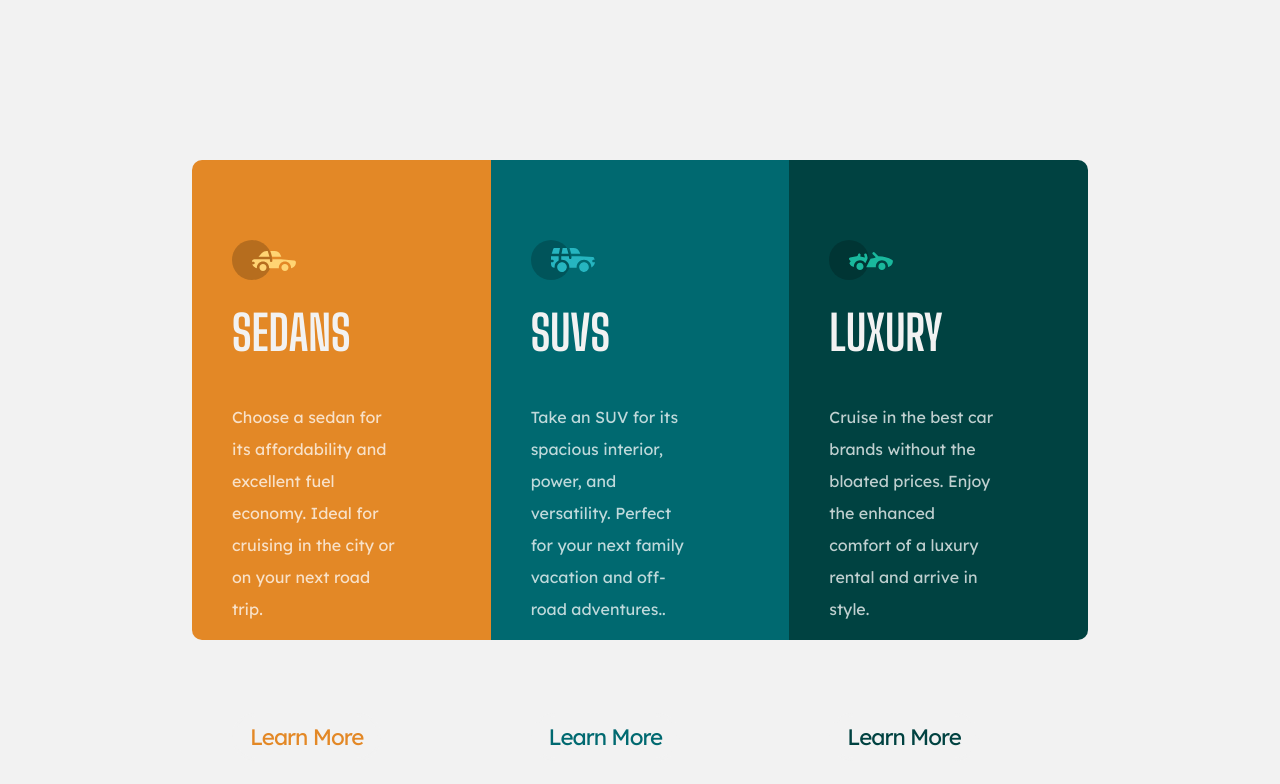
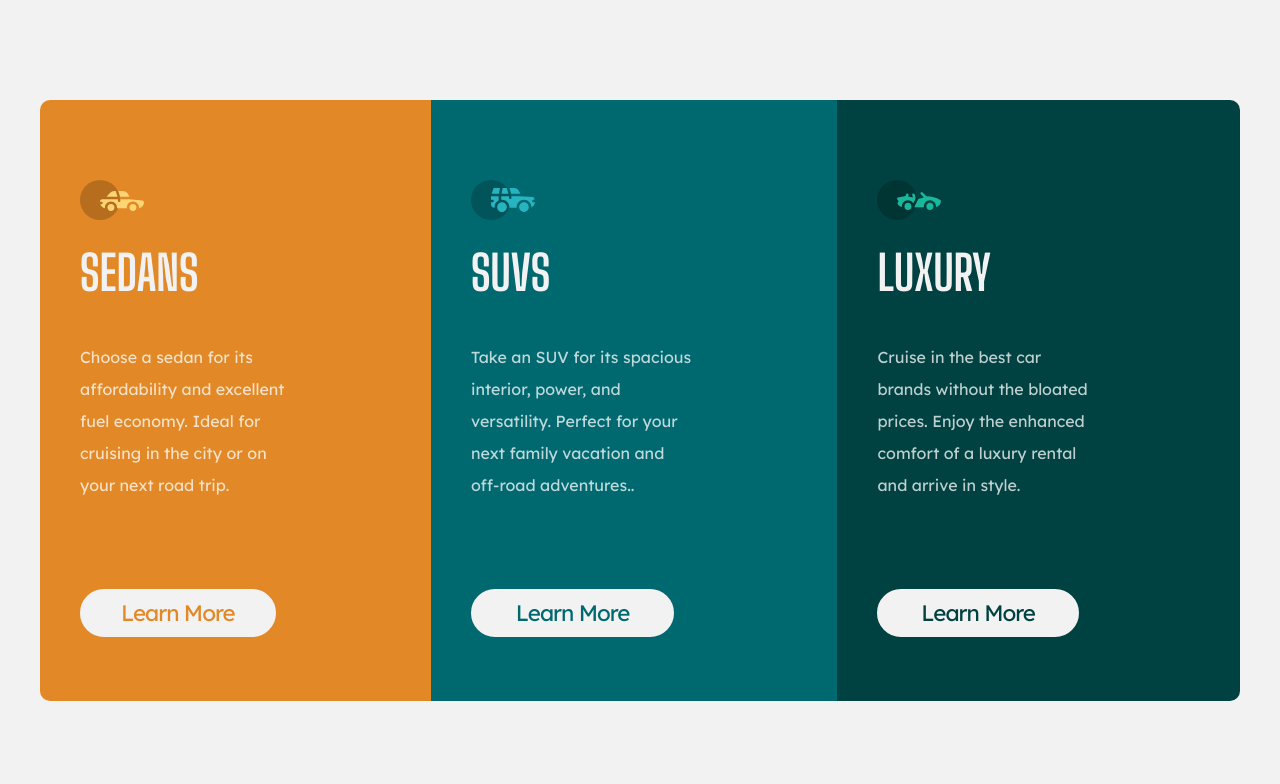
Before and after one commit to matthew-marco/3-column-preview-card-component-main, a plain HTML site: page index.html in a window 1280 px wide. Drawn offline with Linux system fonts and the light colour scheme.

Commit message:
Add files via upload

```diff
--- a/index.html
+++ b/index.html
@@ -20,24 +20,24 @@
 
   <main class="container">
     <div class="card-one">
-      <img src="icon-sedans.svg" alt="">
-      <h1>Sedans</h1>
+      <img src="icon-sedans.svg" alt aria-hidden="true">
+      <h2>Sedans</h2>
       <p>Choose a sedan for its affordability and excellent fuel economy. Ideal for cruising in the city
         or on your next road trip.</p>
-        <button>Learn More</button>
+        <a href="#">Learn More</a>
 
     </div>
-    <div class="card-two"><img src="icon-suvs.svg" alt="">
-      <h1>SUVs</h1>
+    <div class="card-two"><img src="icon-suvs.svg" alt aria-hidden="true">
+      <h2>SUVs</h2>
       <p> Take an SUV for its spacious interior, power, and versatility. Perfect for your next family vacation
         and off-road adventures..</p>
-        <button>Learn More</button>
+        <a href="#">Learn More</a>
     </div>
-    <div class="card-three"> <img src="icon-luxury.svg" alt="">
-      <h1>Luxury</h1>
+    <div class="card-three"> <img src="icon-luxury.svg" alt aria-hidden="true">
+      <h2>Luxury</h2>
       <p> Cruise in the best car brands without the bloated prices. Enjoy the enhanced comfort of a luxury
         rental and arrive in style.</p>
-        <button>Learn More</button>
+        <a href="#">Learn More</a>
     </div>
 
   </main>
--- a/style.css
+++ b/style.css
@@ -23,13 +23,13 @@ body{
 .container{
     display: flex;
 
-    width: 70%;
-    height: 60vh;
+    width: 75rem;
+
 
 }
 
 .container .card-one{
-    width: calc(100% / 3);
+
     background-color:hsl(31, 77%, 52%) ;
     border-top-left-radius: 0.625rem;
     border-bottom-left-radius: 0.625rem;
@@ -40,7 +40,7 @@ body{
     margin-bottom: 1.25rem;
     margin-left: 2.5rem;
 }
-.container .card-one h1{
+.container .card-one h2{
     margin: 0 0 2.5rem 2.5rem;
     color: hsl(0, 0%, 95%);
     font-family: 'Big Shoulders Display',cursive;
@@ -55,7 +55,7 @@ body{
     width: 55%;
     margin-bottom: 5.5rem;
 }
-.container .card-one button{
+.container .card-one a{
     /* position: absolute;
     left: 50%;
     transform: translatex(-50%); */
@@ -69,16 +69,23 @@ body{
     letter-spacing: -0.063rem;
     margin: 0 2.5rem 0 2.5rem;
     background-color: hsl(0, 0%, 95%);
+    text-decoration: none;
+    display: flex;
+    justify-content: center;
+    align-items: center;
+    margin-bottom: 4rem;
+
+
 
 
 }
-.container .card-one button:hover{
+.container .card-one a:hover{
     background-color: transparent;
     color: hsl(0, 0%, 95%);
     cursor: pointer;
 }
 .container .card-two{
-    width: calc(100% / 3);
+    /* width: calc(100% / 3); */
     background-color:hsl(184, 100%, 22%) ;
 
 }
@@ -90,7 +97,7 @@ body{
     margin-bottom: 1.25rem;
     margin-left: 2.5rem;
 }
-.container .card-two h1{
+.container .card-two h2{
     margin: 0 0 2.5rem 2.5rem;
     color: hsl(0, 0%, 95%);
     font-family: 'Big Shoulders Display',cursive;
@@ -105,7 +112,7 @@ body{
     width: 55%;
     margin-bottom: 5.5rem;
 }
-.container .card-two button{
+.container .card-two a{
     /* position: absolute;
     left: 50%;
     transform: translatex(-50%); */
@@ -118,11 +125,15 @@ body{
     font-family: 'Lexend Deca', sans-serif;
     letter-spacing: -0.063rem;
     margin: 0 2.5rem 0 2.5rem;
-    background-color: hsl(0, 0%, 95%);
+    background-color: hsl(0, 0%, 95%);text-decoration: none;
+    display: flex;
+    justify-content: center;
+    align-items: center;
+    margin-bottom: 4rem;
 
 
 }
-.container .card-two button:hover{
+.container .card-two a:hover{
     background-color: transparent;
     color: hsl(0, 0%, 95%);
     cursor: pointer;
@@ -135,7 +146,7 @@ body{
 
 
 .container .card-three{
-    width: calc(100% / 3);
+    /* width: calc(100% / 3); */
     background-color:hsl(179, 100%, 13%) ;
     border-top-right-radius: 0.625rem;
     border-bottom-right-radius: 0.625rem;
@@ -150,7 +161,7 @@ body{
     margin-bottom: 1.25rem;
     margin-left: 2.5rem;
 }
-.container .card-three h1{
+.container .card-three h2{
     margin: 0 0 2.5rem 2.5rem;
     color: hsl(0, 0%, 95%);
     font-family: 'Big Shoulders Display',cursive;
@@ -165,7 +176,9 @@ body{
     width: 55%;
     margin-bottom: 5.5rem;
 }
-.container .card-three button{
+.container .card-three a{
+
+    text-align: center;
     /* position: absolute;
     left: 50%;
     transform: translatex(-50%); */
@@ -179,34 +192,52 @@ body{
     letter-spacing: -0.063rem;
     margin: 0 2.5rem 0 2.5rem;
     background-color: hsl(0, 0%, 95%);
+    margin-bottom: 4rem;
+
+    text-decoration: none;
+    display: flex;
+    justify-content: center;
+    align-items: center;
 
 
 
 }
-.container .card-three button:hover{
+.container .card-three a:hover{
     background-color: transparent;
     color: hsl(0, 0%, 95%);
     cursor: pointer;
 }
 
+.card_one, .card_two, .card_three{
+padding: 3.5rem;
+}
 
 
 
-@media (min-width:375px) and (max-width:500px){
+
+@media (max-width:920px){
     .container{
-        display: flex;
+        max-width: 20rem;
         flex-direction: column;
-        height: 80vh;
+
 
 
     }
+    .container .card-one{
+        margin-top: 1rem;
+    }
+    .container .card-three{
+        margin-bottom: 1rem;
+    }
     .container .card-one , .container .card-two , .container .card-three{
         width: 100%;
+        height: calc(100% / 3);
 
 
     }
-    .container .card-one button , .container .card-two button , .container .card-three button{
+    .container .card-one a , .container .card-two a , .container .card-three a{
         margin-bottom: 2rem;
+
     }
     .container .card-one p , .container .card-two p , .container .card-three p{
         margin-bottom: 2rem;
```
